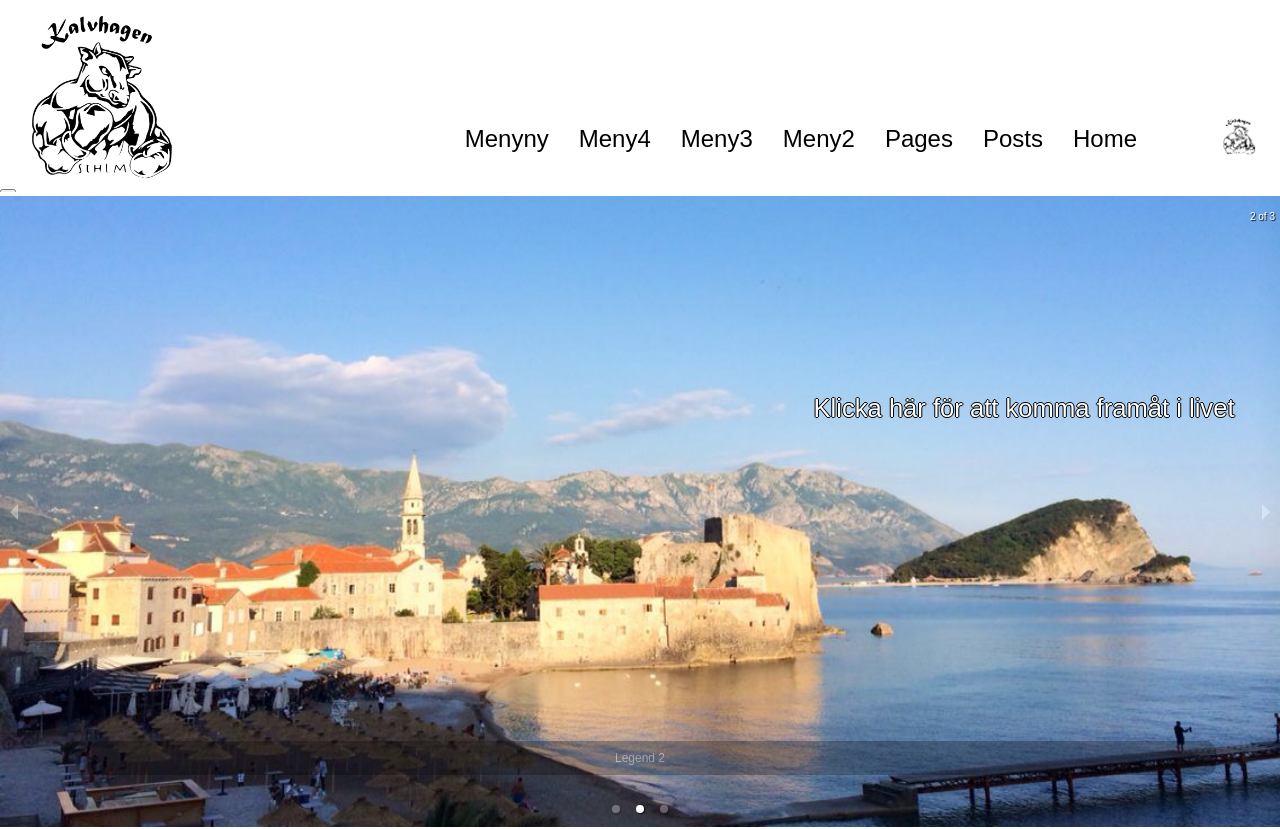
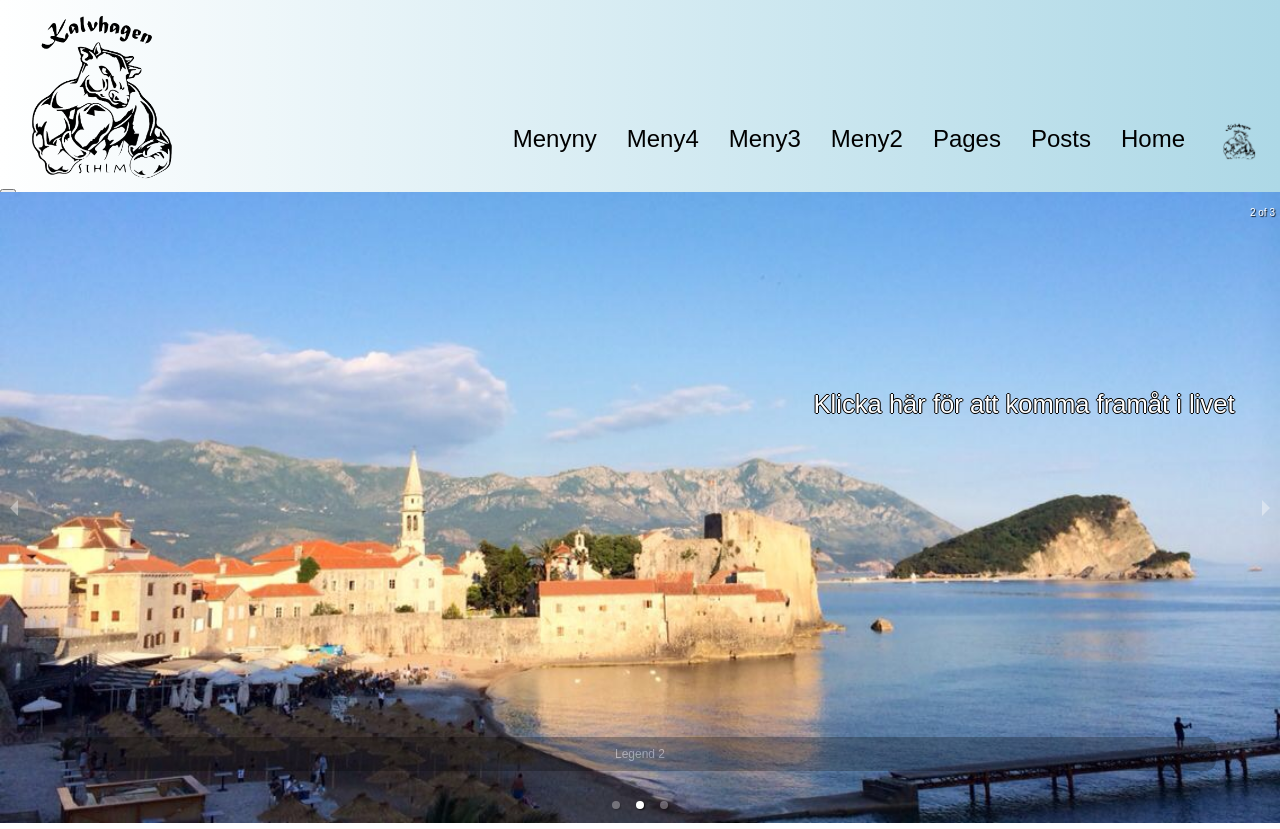
Before and after one commit to ClaremontAB/Kalvhagen, a React app: page / in a window 1280 px wide. Shown: the top 829 px of the page. Built offline with nearby package versions, Linux system fonts and the light colour scheme.

Commit message:
updated some css, and added som hardcoded values for menuItems, need to fix the dropdown menu

```diff
--- a/src/Menu.js
+++ b/src/Menu.js
@@ -36,6 +36,8 @@ class Menu extends Component {
             <Link to="/pages" key="2" className="menuItem" >Pages</Link>
             <Link to="/pages" key="3" className="menuItem" >Pages</Link>
             <Link to="/pages" key="4" className="menuItem" >Pages</Link>
+            <Link to="/pages" key="5" className="menuItem" >Pages</Link>
+            <Link to="/pages" key="6" className="menuItem" >Pages</Link>
 
           </div>
         </button>
--- a/src/css/header.css
+++ b/src/css/header.css
@@ -1,3 +1,11 @@
+.header {
+  display: block;
+  height: 12em;
+  width: 100%;
+  overflow: hidden;
+  background: linear-gradient(to right, white , lightBlue);
+}
+
 .headerItem {
   position: relative;
   float: right;
@@ -6,24 +14,19 @@
   color: black;
   text-decoration: none;
   padding: 5px 15px 5px 15px;
+  right:80px;
 }
 
 a.headerItem:hover
 {
   background-color: #c6f180;
 }
-.header {
-  display: inline-block;
-  height: 12em;
-  width: 90%;
-  overflow: hidden;
-}
 
 .menuIcon {
   width: 3em;
   height: auto;
   position: absolute;
-  top: 115px;
+  top: 120px;
   right: 20px;
 }
 
--- a/src/css/menu.css
+++ b/src/css/menu.css
@@ -1,7 +1,5 @@
 .menu {
-  display:inline-block;
-
-
+  display:block;
   position:absolute;
   z-index:5;
   top:150px;
@@ -11,10 +9,13 @@
   visibility: hidden;
   background-color: pink;
   opacity: 0.7;
+  transform: translateY(-100%);
+  transition: transform 0.3s ease-in-out;
 }
 
 .visible {
   visibility: visible;
+  transform: translateY(0);
 }
 
 .menuItem {
@@ -22,4 +23,9 @@
   display: block;
   font-size: 2em;
   margin-bottom: 10px;
+  text-decoration: none;
+  color: black;
 }
+a.menuItem:hover {
+  background-color: lightBlue;
+}
--- a/src/css/page.css
+++ b/src/css/page.css
@@ -1,4 +1,5 @@
 .page {
+  display: block;
   margin-left: 1em;
   margin-right: 1em;
 }
```
